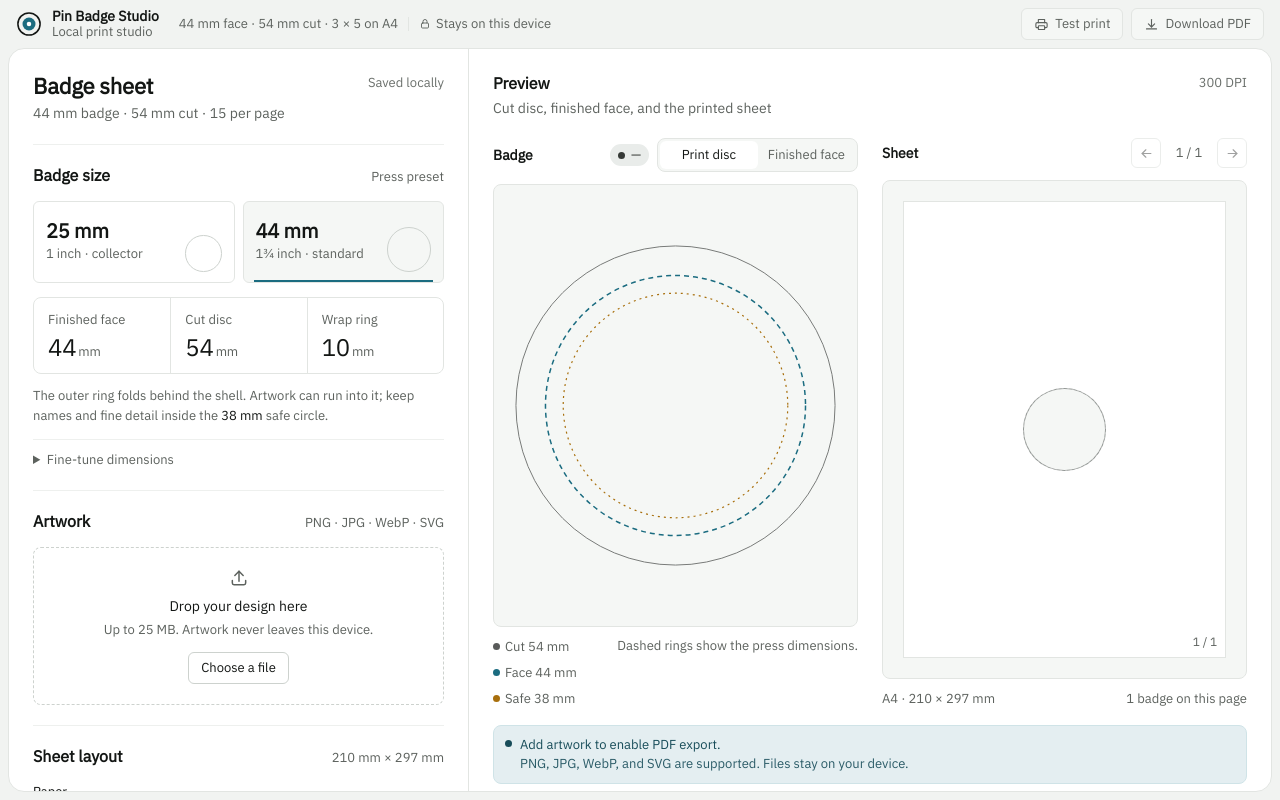
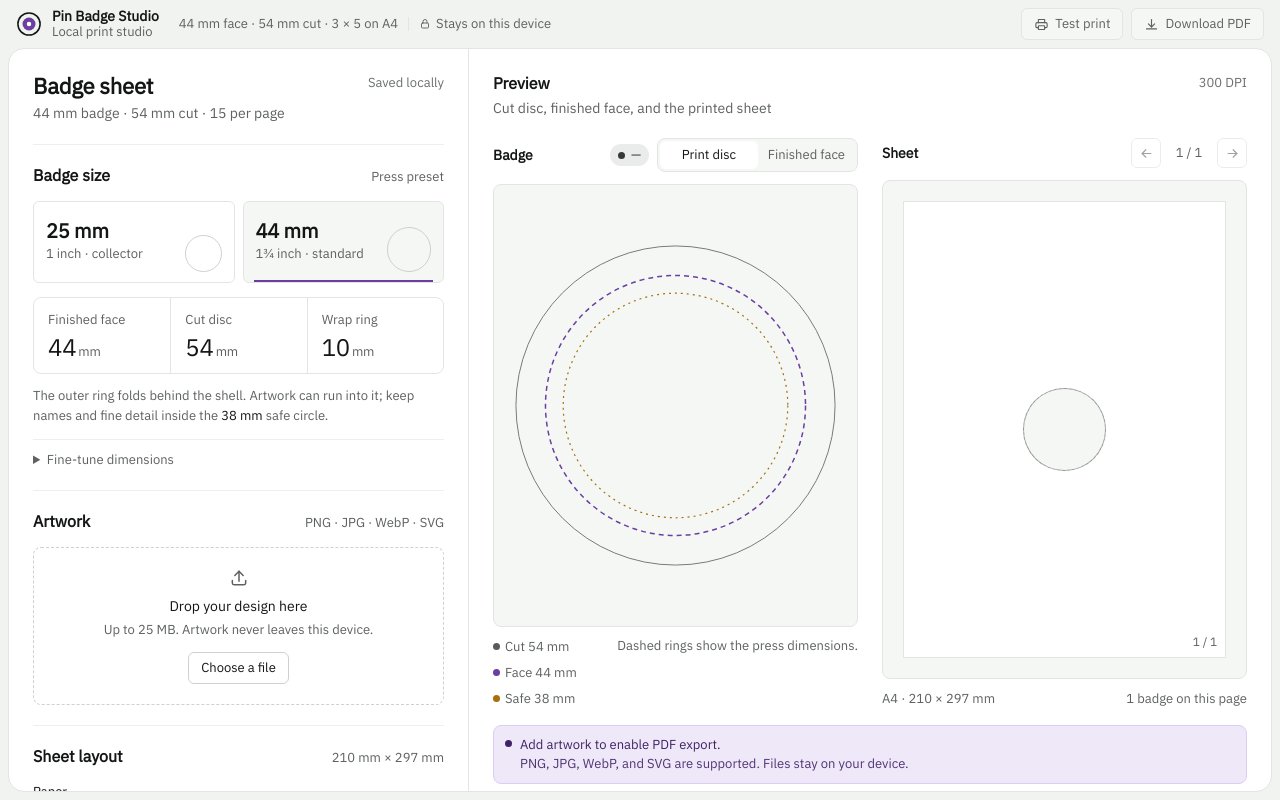
Before and after one commit to cpmacatangay/pin-badge, a React (Vite) app: page / in a window 1280 px wide. Built offline with nearby package versions, Linux system fonts and the light colour scheme.

Commit message:
Use a purple accent in the studio chrome and guides

```diff
--- a/src/components/ArtworkPanel.tsx
+++ b/src/components/ArtworkPanel.tsx
@@ -46,7 +46,7 @@ function SliderRow({
   );
 }
 
-const SWATCHES = ["#ffffff", "#f5f7f5", "#131614", "#1b6c80", "#a86f0c"];
+const SWATCHES = ["#ffffff", "#f5f7f5", "#131614", "#6b3fa0", "#a86f0c"];
 
 export function ArtworkPanel() {
   const artwork = useStudio((state) => state.artwork);
--- a/src/lib/pdf.ts
+++ b/src/lib/pdf.ts
@@ -27,7 +27,7 @@ export interface TestPdfInput {
 
 const GUIDE_WIDTH_PT = 0.4;
 const CUT_COLOR = rgb(0.12, 0.12, 0.12);
-const FACE_COLOR = rgb(0.09, 0.43, 0.78);
+const FACE_COLOR = rgb(0.42, 0.25, 0.63);
 const SAFE_COLOR = rgb(0.78, 0.34, 0.12);
 const LABEL_COLOR = rgb(0.35, 0.33, 0.3);
 
--- a/src/styles/app.css
+++ b/src/styles/app.css
@@ -1077,9 +1077,9 @@ input[type="color"] {
 }
 
 .warning.info {
-  border-color: #cfe3e7;
+  border-color: #dccdf2;
   background: var(--accent-soft);
-  color: #174c59;
+  color: #3f2266;
 }
 
 .warning.ok {
@@ -1189,7 +1189,7 @@ input[type="color"] {
 }
 
 .slot-ring.face {
-  border: 1px dashed rgba(27, 108, 128, 0.55);
+  border: 1px dashed rgba(107, 63, 160, 0.55);
 }
 
 .slot-ring.safe {
--- a/src/styles/tokens.css
+++ b/src/styles/tokens.css
@@ -1,5 +1,5 @@
 :root {
-  /* Framed sheet — stone frame, white work sheet, teal data */
+  /* Framed sheet — stone frame, white work sheet, purple data */
   --ground: #f1f3f1;
   --surface: #ffffff;
   --raised: #f5f7f5;
@@ -10,8 +10,8 @@
   --text: #131614;
   --muted: #5d625e;
   --faint: #6b706c;
-  --accent: #1b6c80;
-  --accent-soft: #e4eef1;
+  --accent: #6b3fa0; /* taste-skill-ignore: user requested a purple accent */
+  --accent-soft: #efe8f8;
   --primary: #1d1f20;
   --primary-ink: #ffffff;
   --positive: #1e7b4f;
```
